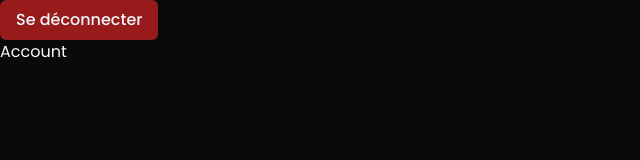
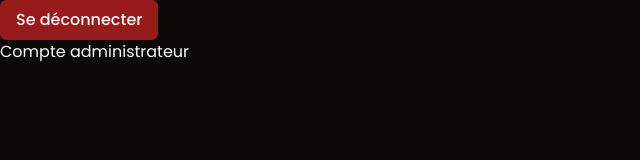
Before and after one commit to SebastienLaurentt/Escape-Game, a Next.js app: page /account in a window 1280 px wide. Shown: the top 160 px of the page, without its empty margins (0-640 px from the left). Built offline with nearby package versions, Linux system fonts and the light colour scheme; no server answers; sample sign-in values are in the browser's storage.

Commit message:
udate content

```diff
--- a/app/(auth)/account/page.tsx
+++ b/app/(auth)/account/page.tsx
@@ -15,7 +15,7 @@ export default async function Account ()  {
       <div>
         <SignOutButton />
       </div>
-      <div>Account</div>
+      <div>Compte administrateur</div>
     </div>
   );
 };
```
